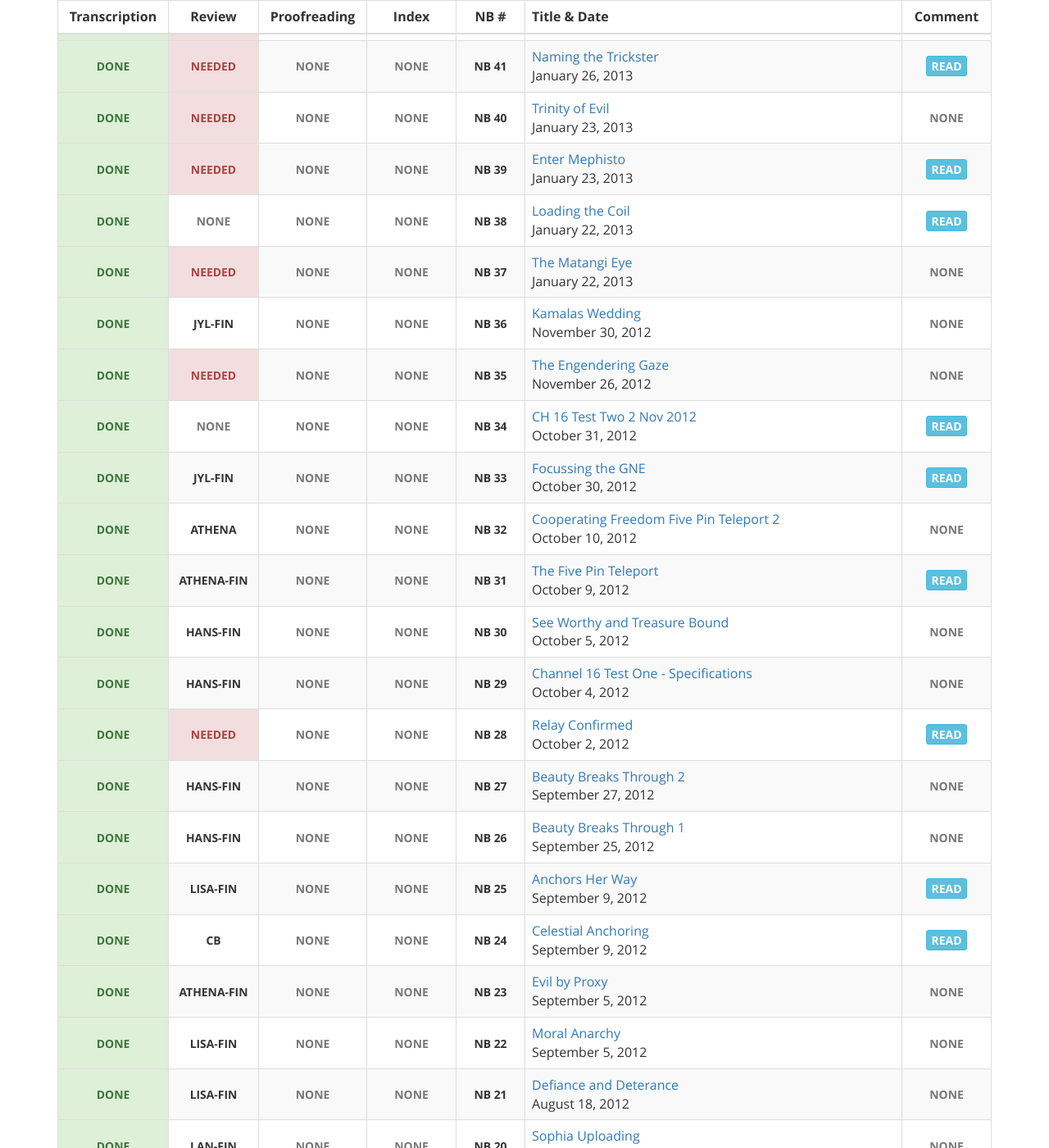
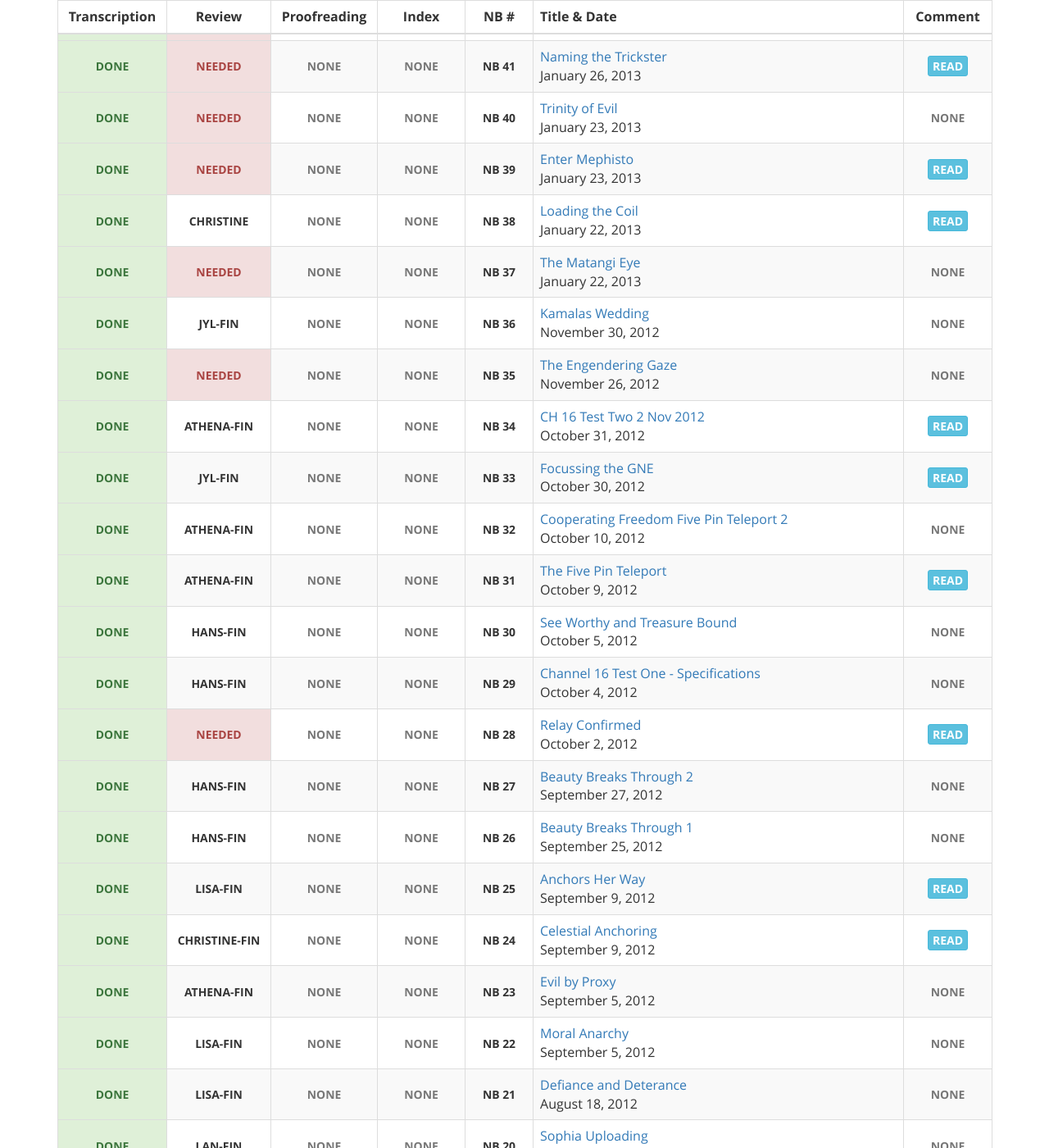
Before and after one commit to gaiaspora/gaiaspora.github.io, a Jekyll site: the page built from content/navigator-briefings.markdown, in a window 1280 px wide and 1400 px high, scrolled down 6216 px. Shown: the whole window at 82% size. Built offline with Jekyll 4.4.1, drawn with Linux system fonts in a browser that asks for light colours; some of the changed text lies outside the part shown.

Commit message:
Update nb.yaml

```diff
--- a/_data/nb.yaml
+++ b/_data/nb.yaml
@@ -567,7 +567,7 @@
 
 - NB: "68.1"
   Transcription: "done"
-  Review: "JYL"
+  Review: "JYL-FIN"
   Proofreading: "none"
   Index: "none"
   Title: "Human Nobility part one"
@@ -855,7 +855,7 @@
 
 - NB: "38"
   Transcription: "done"
-  Review: "none"
+  Review: "Christine"
   Proofreading: "none"
   Index: "none"
   Title: "Loading the Coil"
@@ -891,7 +891,7 @@
 
 - NB: "34"
   Transcription: "done"
-  Review: "none"
+  Review: "Athena-FIN"
   Proofreading: "none"
   Index: "none"
   Title: "CH 16 Test Two 2 Nov 2012"
@@ -909,7 +909,7 @@
 
 - NB: "32"
   Transcription: "done"
-  Review: "Athena"
+  Review: "Athena-FIN"
   Proofreading: "none"
   Index: "none"
   Title: "Cooperating Freedom Five Pin Teleport 2"
@@ -981,7 +981,7 @@
 
 - NB: "24"
   Transcription: "done"
-  Review: "CB"
+  Review: "Christine-FIN"
   Proofreading: "none"
   Index: "none"
   Title: "Celestial Anchoring"
@@ -1053,7 +1053,7 @@
 
 - NB: "16"
   Transcription: "done"
-  Review: "needed"
+  Review: "Lisa"
   Proofreading: "none"
   Index: "none"
   Title: "Channel 16"
@@ -1188,7 +1188,7 @@
 
 - NB: "1"
   Transcription: "done"
-  Review: "Lisa"
+  Review: "Lisa-FIN"
   Proofreading: "none"
   Index: "none"
   Title: "Gaia Self Navigation Acoustics and Anomalous Sounds"
```
